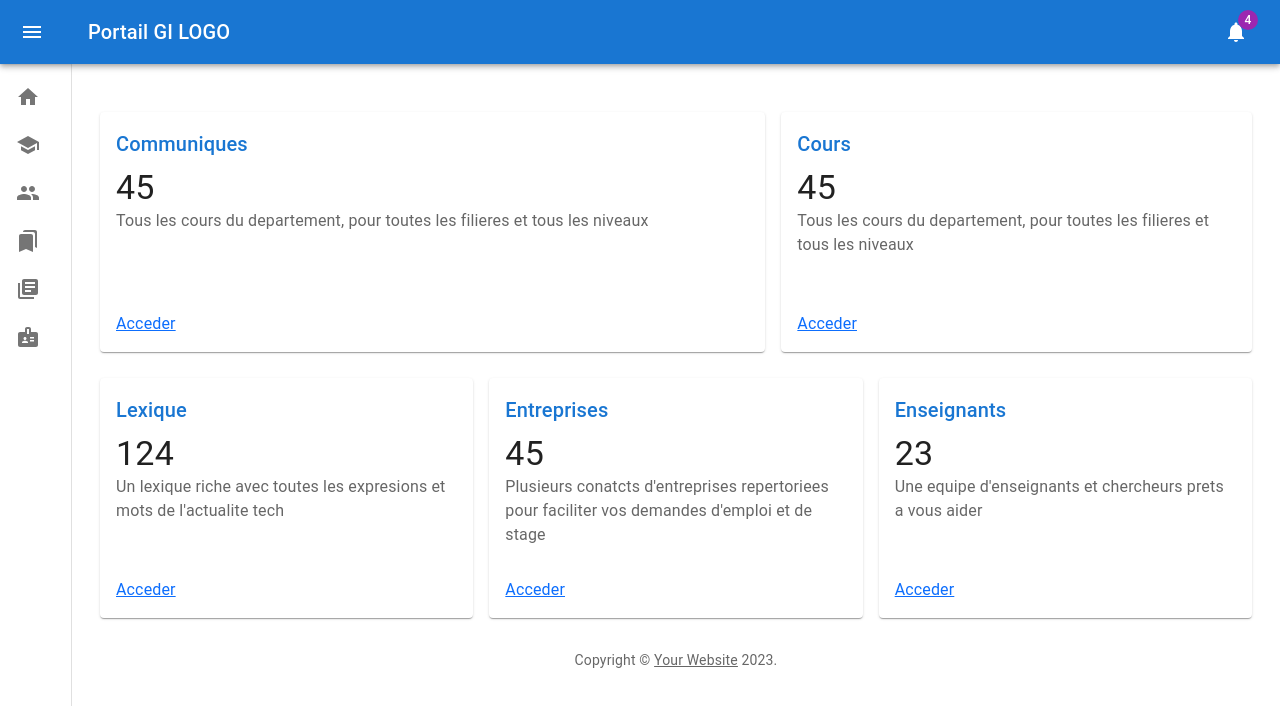
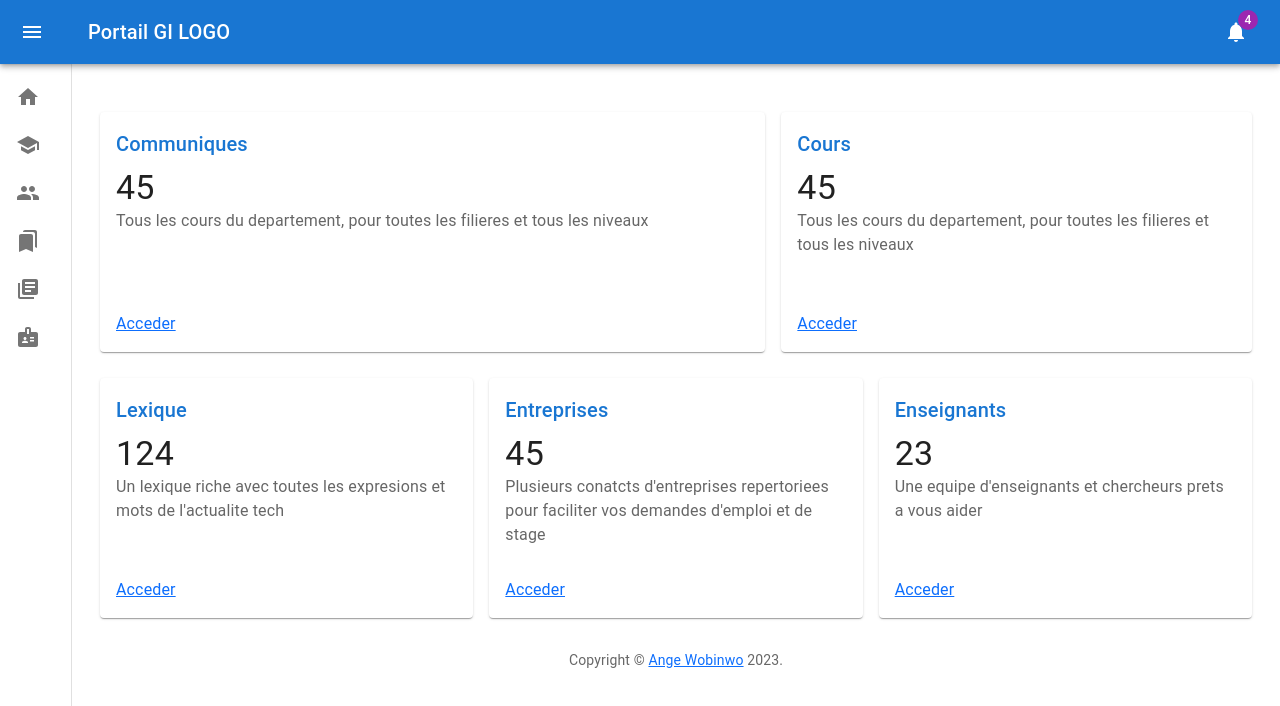
Before and after one commit to Wobins/portail-web-gi, a React (Create React App) app: page / in a window 1280 px wide. Shown: the top 706 px of the page. Built offline with nearby package versions, Linux system fonts and the light colour scheme.

Commit message:
Edited Copyright component

```diff
--- a/src/components/Copyright/index.jsx
+++ b/src/components/Copyright/index.jsx
@@ -1,13 +1,13 @@
 import React from 'react';
-import Link from '@mui/material/Link';
+import { Link } from 'react-router-dom';
 import Typography from '@mui/material/Typography';
 
 const Copyright = (props) => {
     return (
         <Typography variant="body2" color="text.secondary" align="center" {...props}>
             {'Copyright © '}
-        <Link color="inherit" href="https://mui.com/">
-            Your Website
+        <Link color="inherit" to="https://github.com/Wobins" target="_blank">
+            Ange Wobinwo
         </Link>{' '}
         {new Date().getFullYear()}
         {'.'}
```
